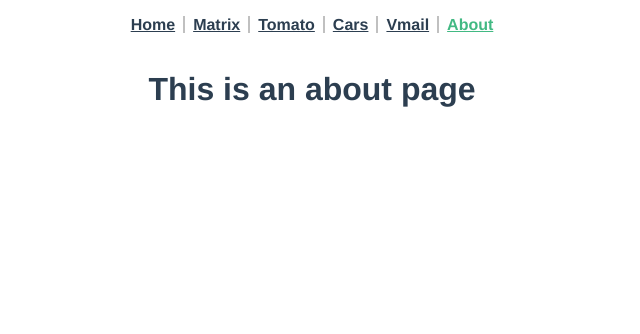
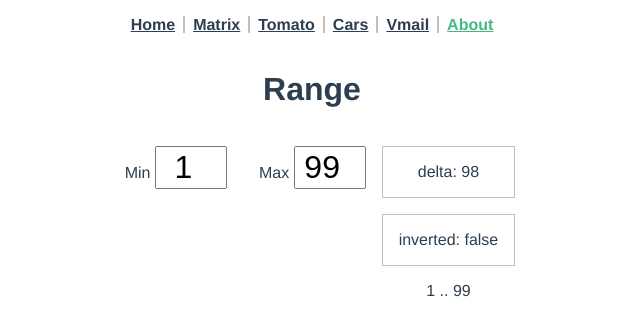
Before and after one commit to dvdrtrgn/muse3, a Vue app: page /about in a window 1280 px wide. Shown: the top 334 px of the page, without its empty margins (328-968 px from the left). Built offline with nearby package versions, Linux system fonts and the light colour scheme.

Commit message:
Demo range

```diff
--- /dev/null
+++ b/src/libs/range.js
@@ -0,0 +1,20 @@
+export default class Range {
+  constructor(min, max) {
+    min = min || 0;
+    max = max || 1;
+
+    if (min === max) throw 'not a range';
+
+    this.min = min;
+    this.max = max;
+
+    if (this.inverted) console.log('inverted!');
+  }
+
+  get delta() {
+    return Math.abs(this.max - this.min);
+  }
+  get inverted() {
+    return this.max <= this.min;
+  }
+}
--- a/src/views/About.vue
+++ b/src/views/About.vue
@@ -1,5 +1,58 @@
 <template>
-  <div class="about">
-    <h1>This is an about page</h1>
+  <div class="about"></div>
+  <div id="Range">
+    <h1>Range</h1>
+    <div class="flex">
+      <label> Min <input v-model.number="range.min" type="number" /> </label>
+      <label> Max <input v-model.number="range.max" type="number" /> </label>
+      <div class="line">
+        <p>delta: {{ range.delta }}</p>
+        <p :class="{ error: range.inverted }">inverted: {{ range.inverted }}</p>
+        {{ range.min }} .. {{ range.max }}
+      </div>
+    </div>
   </div>
 </template>
+
+<script>
+  import { defineComponent, onUpdated, reactive } from 'vue';
+  import Range from '../libs/range';
+
+  export default defineComponent({
+    setup() {
+      let range = reactive(new Range(1, 99));
+
+      onUpdated(() => {
+        // console.log('range', range);
+      });
+      return {
+        range,
+      };
+    },
+  });
+</script>
+
+<style lang="scss">
+  .flex {
+    display: flex;
+    justify-content: center;
+  }
+  .line > * {
+    border: 1px solid silver;
+    padding: 1em;
+  }
+  .error {
+    color: red;
+  }
+  #Range {
+    label {
+      display: inline-block;
+      margin: 1rem;
+    }
+    input {
+      font-size: 2rem;
+      text-align: center;
+      width: 2em;
+    }
+  }
+</style>
```
Also changed, not shown: src/libs/util.js (added, +44 -0 lines).
